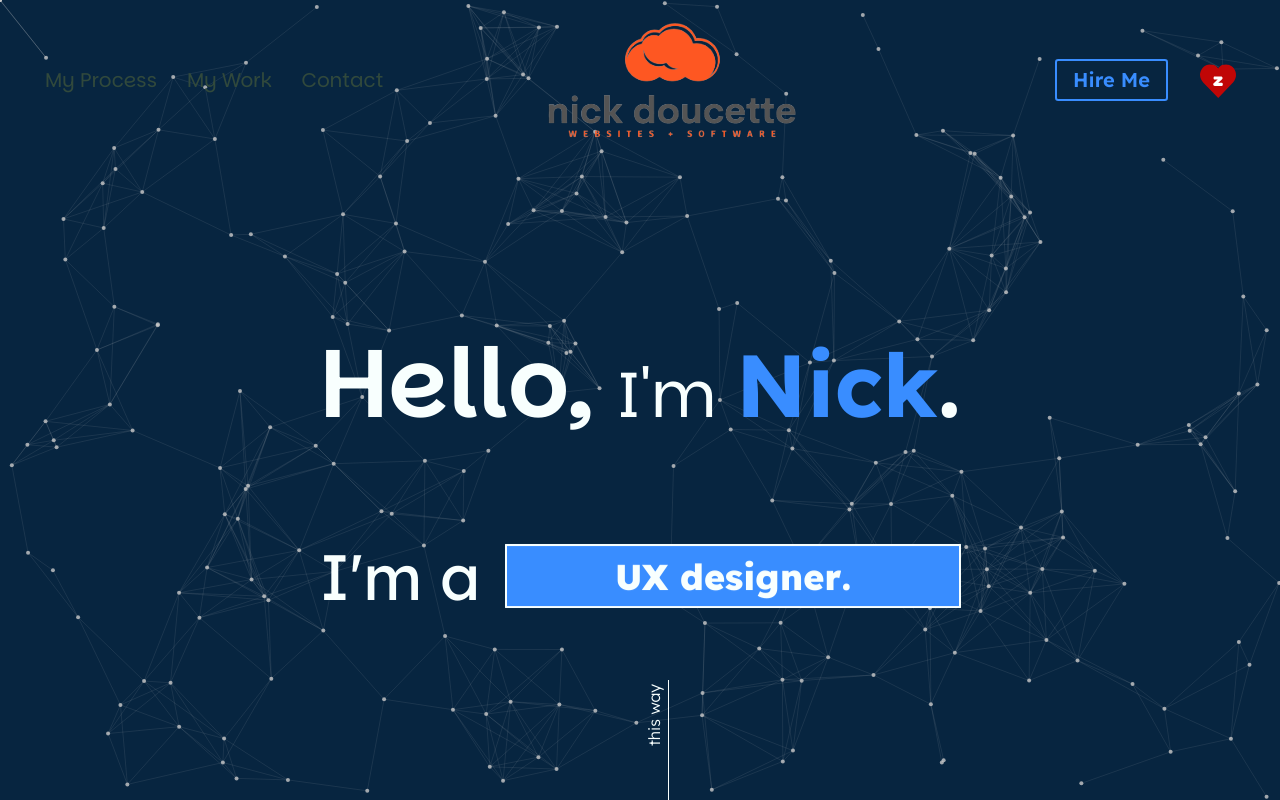
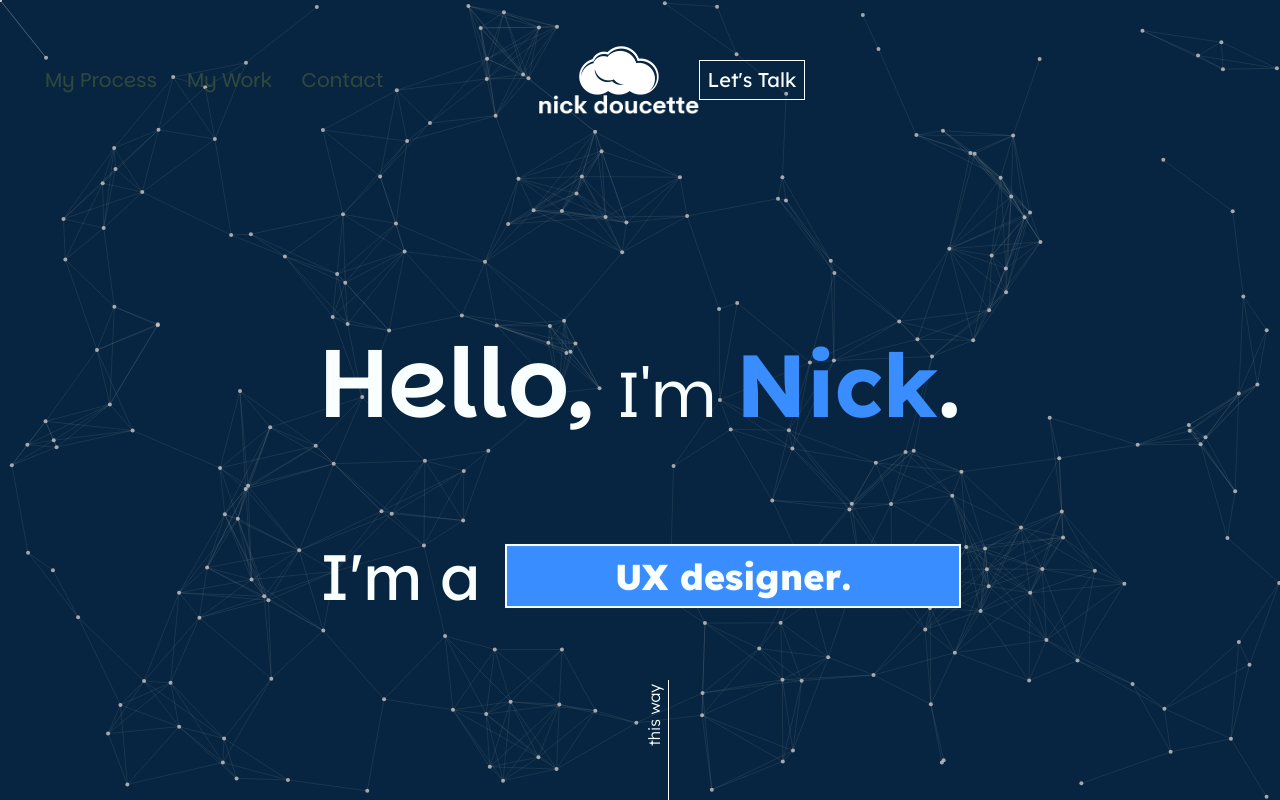
Before and after one commit to nickdoucette24/portfolio, a React (Create React App) app in the folder client/: page / in a window 1280 px wide. Shown: the top 800 px of the page. Built offline with nearby package versions, Linux system fonts and the light colour scheme; a web font is replaced by a local one.

Commit message:
More design changes, structure changes as well. Not done and not responsive.

```diff
--- a/client/src/components/Header/Header.js
+++ b/client/src/components/Header/Header.js
@@ -1,9 +1,10 @@
 import { useState, useEffect } from "react";
 import { Link, useNavigate } from "react-router-dom";
 import "./Header.scss";
-import logo from "../../assets/images/logo.svg";
+import logoCloud from "../../assets/images/logo-cloud.png";
+import logoName from "../../assets/images/logo-name.png";
 import heartIcon from "../../assets/icons/headerHeart.svg";
-import workTogetherIcon from "../../assets/icons/work-together.svg";
+import hireIcon from "../../assets/icons/work-together.svg";
 
 const Header = () => {
   const [isActive, setIsActive] = useState(false);
@@ -80,28 +81,38 @@ const Header = () => {
         </nav>
       </div>
       <div className="header__home">
-        <img
-          className={`header__logo ${
-            isScrolled ? "header__logo--scrolled" : ""
-          }`}
-          src={logo}
-          alt="nickd development logo and link to the home page"
-          onClick={handleNavigateHome}
-        />
+        <div className="header__logo-container">
+          <img
+            className={`header__logo-cloud ${
+              isScrolled ? "header__logo-cloud--scrolled" : ""
+            }`}
+            src={logoCloud}
+            alt="cloud logo and link to the home page"
+            onClick={handleNavigateHome}
+          />
+          <img
+            className={`header__logo-name ${
+              isScrolled ? "header__logo-name--scrolled" : ""
+            }`}
+            src={logoName}
+            alt="first and last name link to the home page"
+            onClick={handleNavigateHome}
+          />
+        </div>
         <div className="header__container">
-          <img
-            className={`header__container--icon ${
-              isScrolled ? "header__container--iconScrolled" : ""
-            }`}
-            src={workTogetherIcon}
-          />
-          <Link
-            className={`header__container--link ${
-              isScrolled ? "cta-scrolled" : ""
+          <div
+            className={`header__hire ${
+              isScrolled ? "header__hire--scrolled" : ""
             }`}
           >
-            Work Together
-          </Link>
+            <h4
+              className={`header__hire-tag ${
+                isScrolled ? "header__hire-tag--scrolled" : ""
+              }`}
+            >
+              Let's Talk
+            </h4>
+          </div>
           <div className="header__container--hamburger">
             <button
               className={`hamburger hamburger--spring ${
@@ -121,18 +132,7 @@ const Header = () => {
           </div>
         </div>
       </div>
-      <div className="header__links">
-        <button className={`header__cta ${isScrolled ? "cta-scrolled" : ""}`}>
-          Hire Me
-        </button>
-        <Link to={"/forthedogs"} className="header__z--link">
-          <img
-            className="header__z"
-            src={heartIcon}
-            alt="heart icon and link to the for the dogs page"
-          />
-        </Link>
-      </div>
+      <div className="header__links"></div>
     </header>
   );
 };
--- a/client/src/components/Header/Header.scss
+++ b/client/src/components/Header/Header.scss
@@ -52,6 +52,92 @@
     }
   }
 
+  &__logo-container {
+    display: flex;
+    flex-direction: column;
+    align-items: center;
+  }
+
+  &__logo-name {
+    display: none;
+
+    @include tablet {
+      display: block;
+      transition: filter 0.3s ease-in-out, transform 0.1s ease-in-out;
+      cursor: pointer;
+      width: 10rem;
+      filter: brightness(1000%) contrast(200%);
+    }
+
+    &:hover {
+      transform: scale(1.01);
+    }
+
+    &:active {
+      transform: scale(0.99);
+    }
+
+    &--scrolled {
+      filter: none;
+    }
+  }
+
+  &__logo-cloud {
+    transition: filter 0.3s ease-in-out, transform 0.3s ease-in-out;
+    cursor: pointer;
+    width: 5rem;
+    filter: brightness(1000%) contrast(200%);
+
+    &:hover {
+      transform: scale(1.01);
+    }
+
+    &:active {
+      transform: scale(0.99);
+    }
+
+    &--scrolled {
+      filter: none;
+    }
+  }
+
+  &__hire {
+    display: flex;
+    align-items: center;
+    gap: 0.5rem;
+    @include work-together;
+    border-color: $cloud;
+    margin: 0.25rem 0;
+    padding: 0.25rem 0.5rem;
+
+    &:hover {
+      border-color: $superhero;
+    }
+
+    &--scrolled {
+      border-color: $superhero;
+
+      &:hover {
+        border-color: $superhero;
+        background-color: $superhero;
+      }
+    }
+  }
+
+  &__hire-tag {
+    color: $cloud;
+    margin: 0;
+    font-weight: 400;
+
+    &--scrolled {
+      color: $superhero;
+
+      &:hover {
+        color: $cloud;
+      }
+    }
+  }
+
   &__container {
     display: flex;
     align-items: center;
@@ -66,11 +152,10 @@
     }
 
     &--icon {
-      height: 1.7rem;
+      height: 1.4rem;
       cursor: pointer;
       transition: transform 0.2s ease-in-out;
-      filter: invert(91%) sepia(40%) saturate(3340%) hue-rotate(192deg)
-        brightness(82%) contrast(90%);
+      filter: none;
 
       &:active {
         transform: scale(0.95);
@@ -82,7 +167,7 @@
     }
 
     &--iconScrolled {
-      filter: none;
+      filter: invert(40%);
     }
 
     &--hamburger {
@@ -107,94 +192,8 @@
     }
   }
 
-  &__links {
-    display: none;
-    @include laptop {
-      display: flex;
-      flex-wrap: nowrap;
-      justify-content: space-between;
-      align-items: center;
-      gap: 1.5rem;
-    }
-
-    @include desktop {
-      gap: 2rem;
-    }
-  }
-
-  &__logo {
-    width: 10rem;
-    transition: filter 0.3s ease-in-out, transform 0.1s ease-in-out;
-    cursor: pointer;
-
-    &:hover {
-      transform: scale(1.01);
-    }
-
-    &:active {
-      transform: scale(0.99);
-    }
-
-    @include mobile {
-      width: 10.25rem;
-    }
-
-    @include tablet {
-      width: 12rem;
-    }
-
-    @include laptop {
-      @include flex-centre;
-      width: 15rem;
-      margin: 0 auto;
-    }
-
-    @include desktop {
-      width: 16rem;
-    }
-
-    &--scrolled {
-      filter: brightness(1000%) contrast(200%);
-    }
-  }
-
-  &__cta {
-    display: none;
-
-    @include laptop {
-      @include flex-centre;
-      @include work-together;
-      z-index: 0;
-    }
-  }
-
-  &__z {
-    @include laptop {
-      width: 2.5rem;
-      z-index: 1;
-      transition: transform 0.2s ease-in-out;
-
-      &:hover {
-        animation: heartbeat 1s infinite;
-      }
-
-      &:active {
-        transform: scale(1);
-        animation: none;
-      }
-    }
-
-    @include desktop {
-      width: 2.25rem;
-    }
-
-    &--link {
-      @include flex-centre;
-    }
-  }
-
   &--scrolled {
-    background-color: $superhero;
+    background-color: $cloud;
     box-shadow: 0 4px 2px -2px rgba(0, 0, 0, 0.2);
   }
 }
@@ -260,29 +259,29 @@
 }
 
 .hamburger-box {
-  width: 2.25rem;
+  width: 1.5rem;
   @include flex-centre;
 }
 
 .hamburger-inner {
-  width: 2rem;
-  height: 0.2rem;
-  filter: invert(15%) sepia(54%) saturate(656%) hue-rotate(186deg)
-    brightness(85%) contrast(85%);
+  width: 1.5rem;
+  height: 0.15rem;
+  filter: invert(100%);
 
   &::before {
-    width: 2rem;
-    height: 0.2rem;
+    width: 1.5rem;
+    height: 0.15rem;
   }
 
   &::after {
-    width: 2rem;
-    height: 0.2rem;
+    width: 1.5rem;
+    height: 0.15rem;
   }
 }
 
 .hamburger-scrolled {
-  filter: invert(1) brightness(2);
+  filter: invert(52%) sepia(86%) saturate(3741%) hue-rotate(204deg)
+    brightness(91%) contrast(92%);
 }
 
 // ? Keyframe Animations
--- a/client/src/components/ProjectCard/ProjectCard.scss
+++ b/client/src/components/ProjectCard/ProjectCard.scss
@@ -4,6 +4,7 @@
 .project-card {
   display: flex;
   flex-direction: column;
+  background-color: $deep;
   border: 1px solid $cloud;
   border-radius: 0.5rem;
   transition: transform 0.2s ease, box-shadow 0.2s ease;
--- a/client/src/pages/LandingPage/LandingPage.scss
+++ b/client/src/pages/LandingPage/LandingPage.scss
@@ -129,7 +129,7 @@
 // ! Projects Section Styling
 .projects-section {
   @include flex-centre;
-  background-color: $deep;
+  background-color: transparent;
   width: 100%;
   padding: 1.5rem;
   box-sizing: border-box;
--- a/client/src/sass/partials/_mixins.scss
+++ b/client/src/sass/partials/_mixins.scss
@@ -125,13 +125,13 @@
   @include h4;
   padding: 0.25rem 1rem;
   background-color: transparent;
-  border-radius: 0.2rem;
-  border: 2px solid $superhero;
+  // border-radius: 0.2rem;
+  border: 1.5px solid $superhero;
   text-decoration: none;
   text-wrap: nowrap;
   cursor: pointer;
-  transition: transform 0.2s ease-in-out, background-color 0.2s ease,
-    color 0.2s ease, box-shadow 0.2s ease-in-out;
+  transition: transform 0.2s ease-in-out, background-color 0.2s ease-in-out,
+    color 0.2s ease-in-out, box-shadow 0.2s ease-in-out;
 
   &:hover {
     transform: scale(1.03);
```
Also changed, not shown: client/src/assets/images/logo-cloud.png (added), client/src/assets/images/logo-name.png (added).
